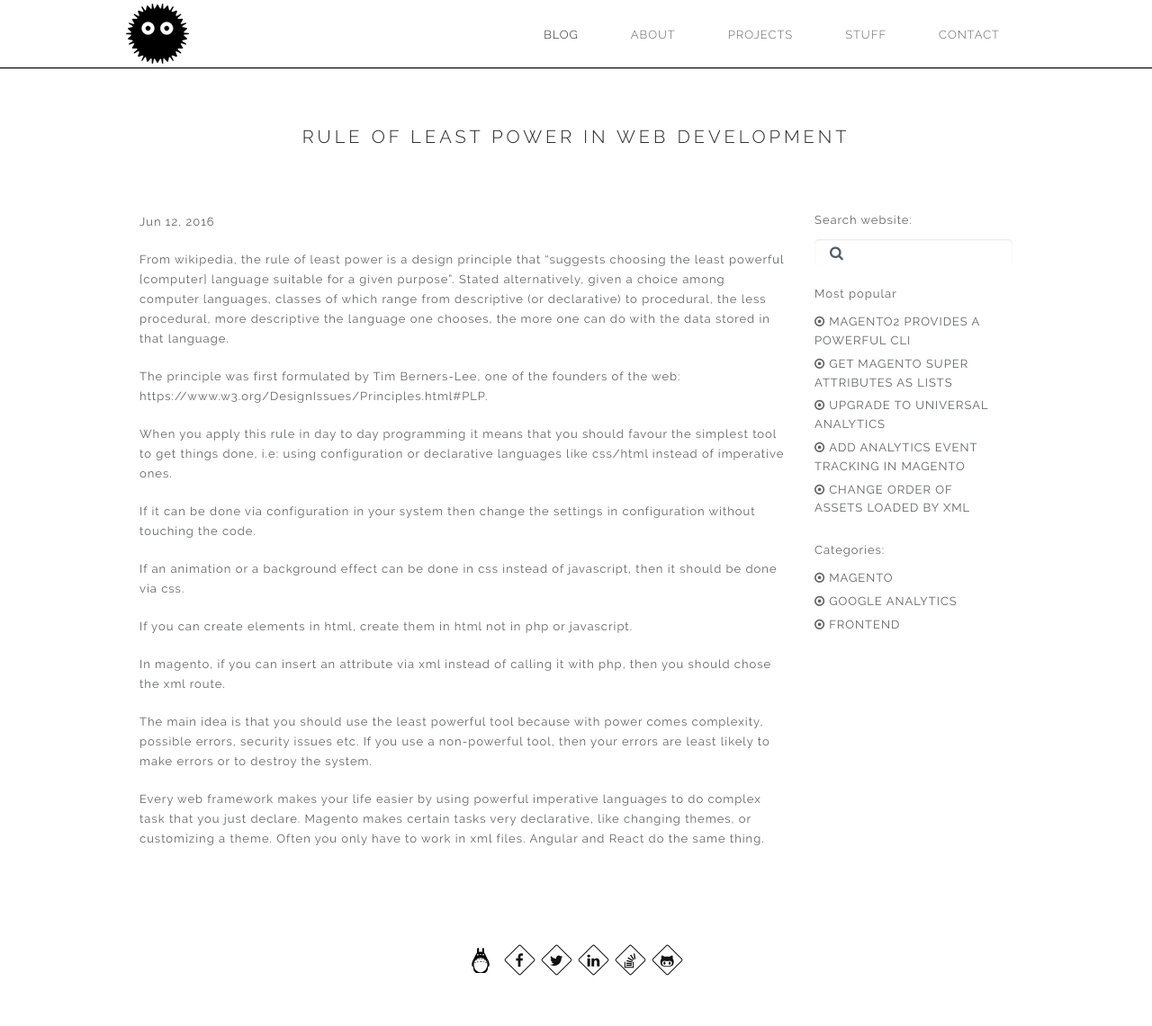
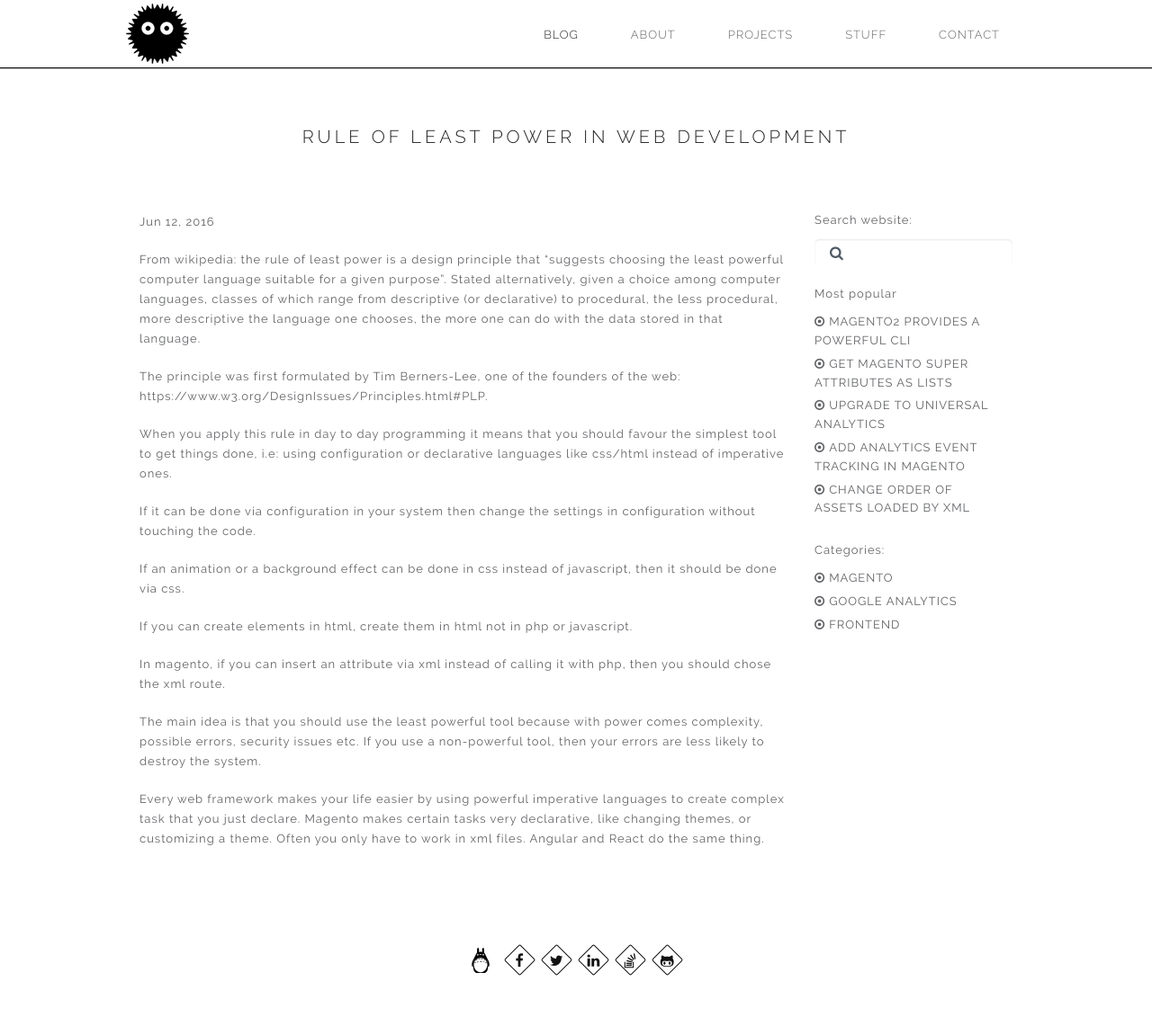
Before and after one commit to ClaudiuCreanga/ClaudiuCreanga.github.io, a Jekyll site: the page built from _posts/2016-06-12-rule-least-power-in-web.markdown, in a window 1280 px wide. Shown: the whole page at 90% size. Built offline with Jekyll 4.4.1, drawn with Linux system fonts in a browser that asks for light colours; nearby versions of some CDN libraries; comment, search, counter and statistics services are not loaded.

Commit message:
new post

```diff
--- a/_posts/2016-06-12-rule-least-power-in-web.markdown
+++ b/_posts/2016-06-12-rule-least-power-in-web.markdown
@@ -5,7 +5,7 @@
 categories: frontend
 description: "What should we understand from the rule of least power in day to day web development?"
 ---
-From wikipedia, the rule of least power is a design principle that "suggests choosing the least powerful [computer] language suitable for a given purpose". Stated alternatively, given a choice among computer languages, classes of which range from descriptive (or declarative) to procedural, the less procedural, more descriptive the language one chooses, the more one can do with the data stored in that language.
+From wikipedia: the rule of least power is a design principle that "suggests choosing the least powerful computer language suitable for a given purpose". Stated alternatively, given a choice among computer languages, classes of which range from descriptive (or declarative) to procedural, the less procedural, more descriptive the language one chooses, the more one can do with the data stored in that language.
 
 The principle was first formulated by Tim Berners-Lee, one of the founders of the web: https://www.w3.org/DesignIssues/Principles.html#PLP.
 
@@ -19,6 +19,6 @@
 
 In magento, if you can insert an attribute via xml instead of calling it with php, then you should chose the xml route.
 
-The main idea is that you should use the least powerful tool because with power comes complexity, possible errors, security issues etc. If you use a non-powerful tool, then your errors are least likely to make errors or to destroy the system.
+The main idea is that you should use the least powerful tool because with power comes complexity, possible errors, security issues etc. If you use a non-powerful tool, then your errors are less likely to destroy the system.
 
-Every web framework makes your life easier by using powerful imperative languages to do complex task that you just declare. Magento makes certain tasks very declarative, like changing themes, or customizing a theme. Often you only have to work in xml files. Angular and React do the same thing.
+Every web framework makes your life easier by using powerful imperative languages to create complex task that you just declare. Magento makes certain tasks very declarative, like changing themes, or customizing a theme. Often you only have to work in xml files. Angular and React do the same thing.
```
